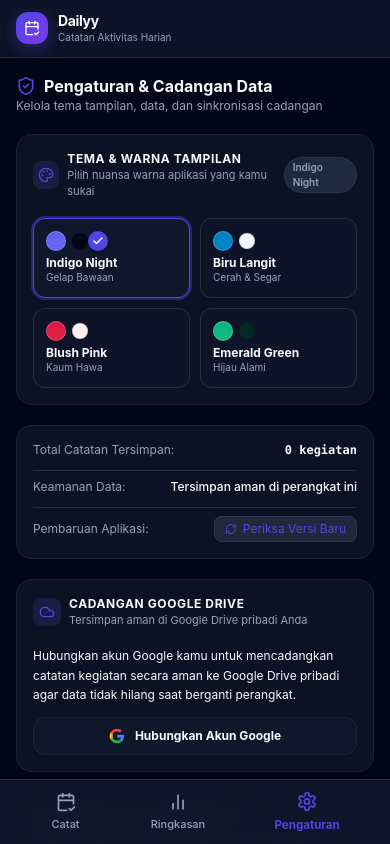
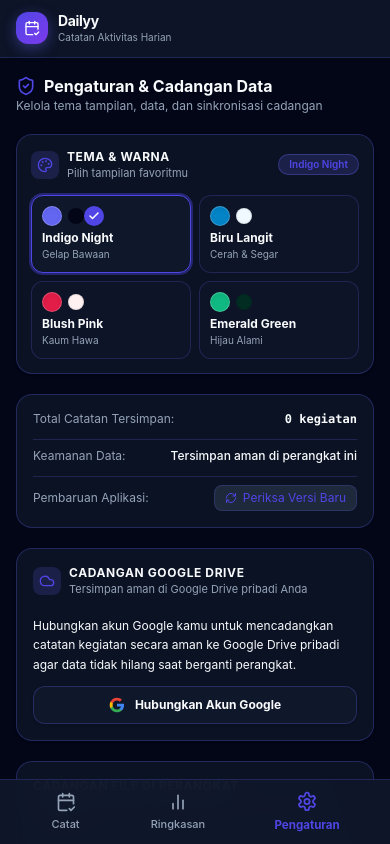
Before and after one commit to yodi-dev/dailyy, a Vue app: page / in a window 390 px wide. Both pictures are taken after a click on the button "Pengaturan". Shown: the top 844 px of the page. Built offline with nearby package versions, Linux system fonts and the light colour scheme; no server answers.

Commit message:
fix: perbaiki visibilitas status bar mode terang dan layout tag tema di iphone 8

```diff
--- a/index.html
+++ b/index.html
@@ -16,14 +16,27 @@
         try {
           var saved = localStorage.getItem('dailyy_theme_v1') || 'indigo-dark';
           document.documentElement.setAttribute('data-theme', saved);
-          if (saved === 'sky-light' || saved === 'blush-pink') {
+          var isLight = (saved === 'sky-light' || saved === 'blush-pink');
+          if (isLight) {
             document.documentElement.classList.remove('dark');
             document.documentElement.classList.add('light');
-            var meta = document.querySelector('meta[name="theme-color"]');
-            if (meta) meta.setAttribute('content', saved === 'sky-light' ? '#f0f9ff' : '#fff1f2');
-          } else if (saved === 'emerald-nature') {
-            var meta = document.querySelector('meta[name="theme-color"]');
-            if (meta) meta.setAttribute('content', '#022c22');
+          } else {
+            document.documentElement.classList.add('dark');
+            document.documentElement.classList.remove('light');
+          }
+          var meta = document.querySelector('meta[name="theme-color"]');
+          if (meta) {
+            var colors = {
+              'sky-light': '#f0f9ff',
+              'blush-pink': '#fff1f2',
+              'emerald-nature': '#022c22',
+              'indigo-dark': '#020617'
+            };
+            meta.setAttribute('content', colors[saved] || '#020617');
+          }
+          var appleStatus = document.querySelector('meta[name="apple-mobile-web-app-status-bar-style"]');
+          if (appleStatus) {
+            appleStatus.setAttribute('content', isLight ? 'default' : 'black-translucent');
           }
         } catch(e) {}
       })();
--- a/src/components/SettingsBackup.vue
+++ b/src/components/SettingsBackup.vue
@@ -155,30 +155,30 @@ const checkForUpdates = async () => {
     </div>
 
     <!-- Pilihan Tema & Tampilan -->
-    <div class="bg-app-card border border-app-border rounded-2xl p-4 space-y-3.5 shadow-sm">
-      <div class="flex items-center justify-between">
-        <div class="flex items-center gap-2">
-          <div class="w-7 h-7 rounded-lg bg-primary-soft text-primary flex items-center justify-center">
+    <div class="bg-app-card border border-app-border rounded-2xl p-3.5 sm:p-4 space-y-3 shadow-sm">
+      <div class="flex items-center justify-between gap-2">
+        <div class="flex items-center gap-2 min-w-0">
+          <div class="w-7 h-7 rounded-lg bg-primary-soft text-primary flex items-center justify-center shrink-0">
             <Palette class="w-4 h-4" />
           </div>
-          <div>
-            <h3 class="text-xs font-bold text-app-text uppercase tracking-wider">Tema & Warna Tampilan</h3>
-            <p class="text-[11px] text-app-muted">Pilih nuansa warna aplikasi yang kamu sukai</p>
+          <div class="min-w-0">
+            <h3 class="text-xs font-bold text-app-text uppercase tracking-wider truncate">Tema & Warna</h3>
+            <p class="text-[11px] text-app-muted truncate">Pilih tampilan favoritmu</p>
           </div>
         </div>
-        <span class="text-[10px] font-semibold px-2 py-0.5 rounded-full bg-app-subtle text-app-muted border border-app-border-subtle">
+        <span class="text-[10px] font-semibold px-2.5 py-0.5 rounded-full bg-primary-soft text-primary border border-primary-border shrink-0 whitespace-nowrap">
           {{ themes.find(t => t.id === currentTheme)?.name }}
         </span>
       </div>
 
-      <div class="grid grid-cols-2 gap-2.5 pt-1">
+      <div class="grid grid-cols-2 gap-2 pt-0.5">
         <button
           v-for="t in themes"
           :key="t.id"
           type="button"
           @click="setTheme(t.id)"
           :class="[
-            'relative p-3 rounded-xl border text-left transition-all cursor-pointer flex flex-col justify-between h-20 active:scale-98',
+            'relative p-2.5 sm:p-3 rounded-xl border text-left transition-all cursor-pointer flex flex-col justify-between min-h-[4.75rem] active:scale-98',
             currentTheme === t.id
               ? 'border-primary ring-2 ring-primary/40 bg-app-surface shadow-sm'
               : 'border-app-border-subtle hover:border-app-border bg-app-surface/60 hover:bg-app-surface'
@@ -186,7 +186,7 @@ const checkForUpdates = async () => {
         >
           <!-- Color Preview Bubbles & Active Check -->
           <div class="flex items-center justify-between">
-            <div class="flex items-center gap-1.5">
+            <div class="flex items-center gap-1.5 shrink-0">
               <span
                 class="w-5 h-5 rounded-full shadow-inner border border-white/20 shrink-0"
                 :style="{ backgroundColor: t.swatch }"
@@ -198,16 +198,16 @@ const checkForUpdates = async () => {
             </div>
             <div
               v-if="currentTheme === t.id"
-              class="w-5 h-5 rounded-full bg-primary text-white flex items-center justify-center shadow-xs"
+              class="w-5 h-5 rounded-full bg-primary text-white flex items-center justify-center shadow-xs shrink-0"
             >
               <Check class="w-3 h-3 stroke-[3]" />
             </div>
           </div>
 
           <!-- Theme Name & Category Label -->
-          <div class="min-w-0">
+          <div class="min-w-0 mt-1">
             <div class="text-xs font-bold text-app-text truncate leading-tight">{{ t.name }}</div>
-            <div class="text-[10px] text-app-muted truncate">{{ t.category }}</div>
+            <div class="text-[10px] text-app-muted truncate mt-0.5">{{ t.category }}</div>
           </div>
         </button>
       </div>
--- a/src/composables/useTheme.js
+++ b/src/composables/useTheme.js
@@ -64,6 +64,12 @@ const applyThemeToDOM = (themeId) => {
   if (metaTheme) {
     metaTheme.setAttribute('content', selected.metaTheme)
   }
+
+  // Update iOS Safari standalone status bar text brightness (default = dark text, black-translucent = white text)
+  const appleStatus = document.querySelector('meta[name="apple-mobile-web-app-status-bar-style"]')
+  if (appleStatus) {
+    appleStatus.setAttribute('content', selected.type === 'light' ? 'default' : 'black-translucent')
+  }
 }
 
 // Inisialisasi tema dari LocalStorage saat modul termuat
--- a/src/style.css
+++ b/src/style.css
@@ -18,8 +18,8 @@
   --bg-card: rgba(15, 23, 42, 0.75);
   --bg-card-hover: #0f172a;
   --bg-subtle: #1e293b;
-  --border-subtle: rgba(51, 65, 85, 0.6);
-  --border-card: rgba(30, 41, 59, 0.8);
+  --border-subtle: rgba(99, 102, 241, 0.22);
+  --border-card: rgba(99, 102, 241, 0.28);
   --text-main: #f8fafc;
   --text-muted: #94a3b8;
   --text-dim: #64748b;
@@ -28,9 +28,9 @@
   --primary-hover: #4338ca;
   --primary-light: #818cf8;
   --primary-text: #ffffff;
-  --primary-soft: rgba(99, 102, 241, 0.15);
-  --primary-border: rgba(99, 102, 241, 0.3);
-  --primary-glow: rgba(79, 70, 229, 0.35);
+  --primary-soft: rgba(99, 102, 241, 0.18);
+  --primary-border: rgba(99, 102, 241, 0.35);
+  --primary-glow: rgba(99, 102, 241, 0.4);
   --primary-gradient-from: #4f46e5;
   --primary-gradient-to: #7c3aed;
 }
```
Also changed, not shown: 1 other file (tests, documents, lock files or other folders).
